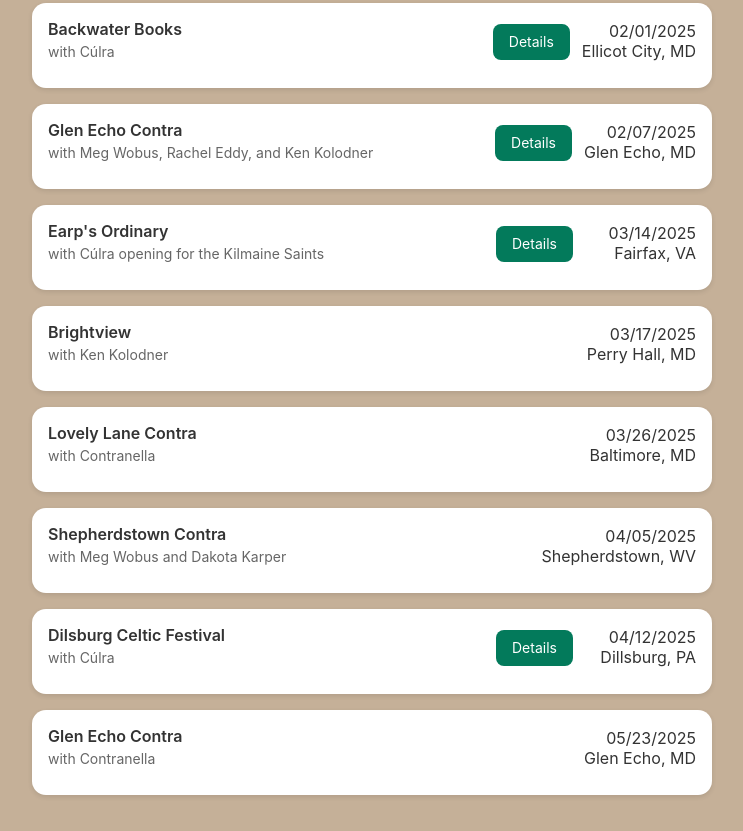
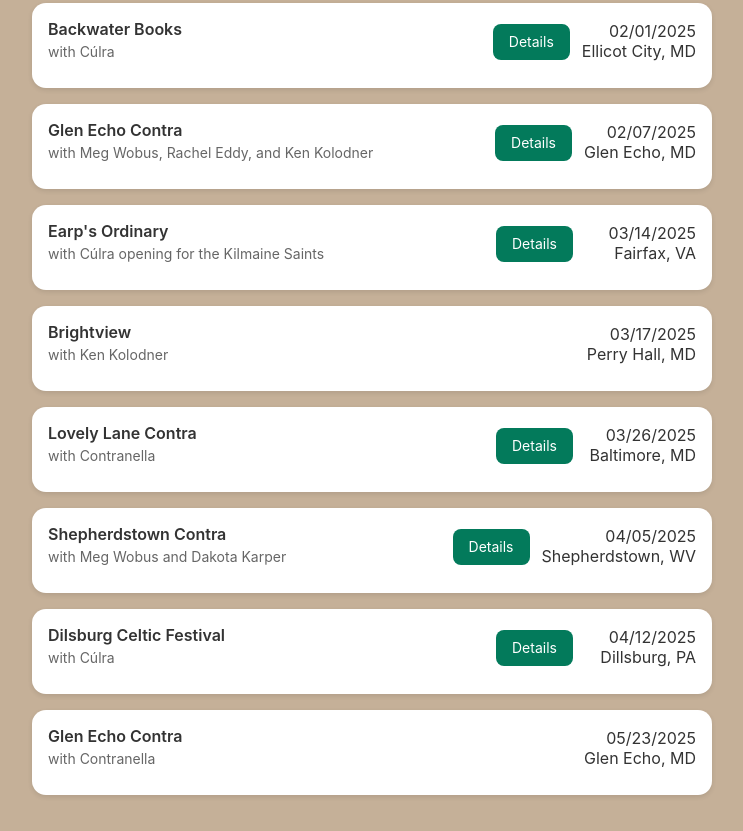
Before and after one commit to charleybellermusic/charleybellermusic.github.io, a plain HTML site: page shows/index.html in a window 1280 px wide. Shown: the part 590-1421 px from the top of the page, without its empty margins (268-1011 px from the left). Drawn offline with Linux system fonts and the light colour scheme.

Commit message:
Add details for shows on 3/26 and 4/5

```diff
--- a/shows/index.html
+++ b/shows/index.html
@@ -104,6 +104,7 @@
                     <div class="group">with Contranella</div>
                 </div>
                 <div class="card-right">
+                    <a href="https://www.bfms.org/squarecontra.php" class="ticket-link">Details</a>
                     <div class="date-location">
                         <div class="show-date">03/26/2025</div>
                         <div class="location">Baltimore, MD</div>
@@ -119,6 +120,7 @@
                     <div class="group">with Meg Wobus and Dakota Karper</div>
                 </div>
                 <div class="card-right">
+                    <a href="https://shepherdstownmusicanddance.wordpress.com/dances/#dance-details" class="ticket-link">Details</a>
                     <div class="date-location">
                         <div class="show-date">04/05/2025</div>
                         <div class="location">Shepherdstown, WV</div>
```
